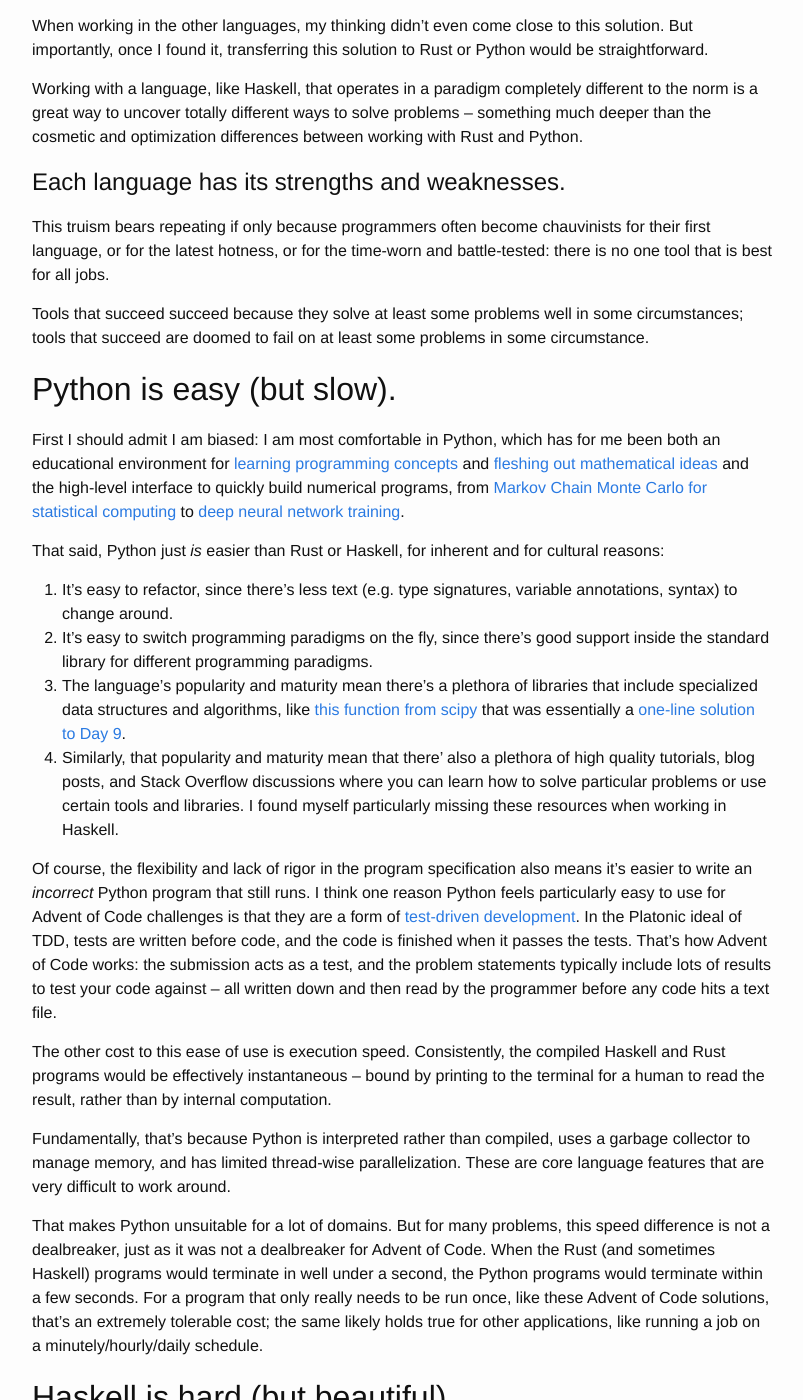
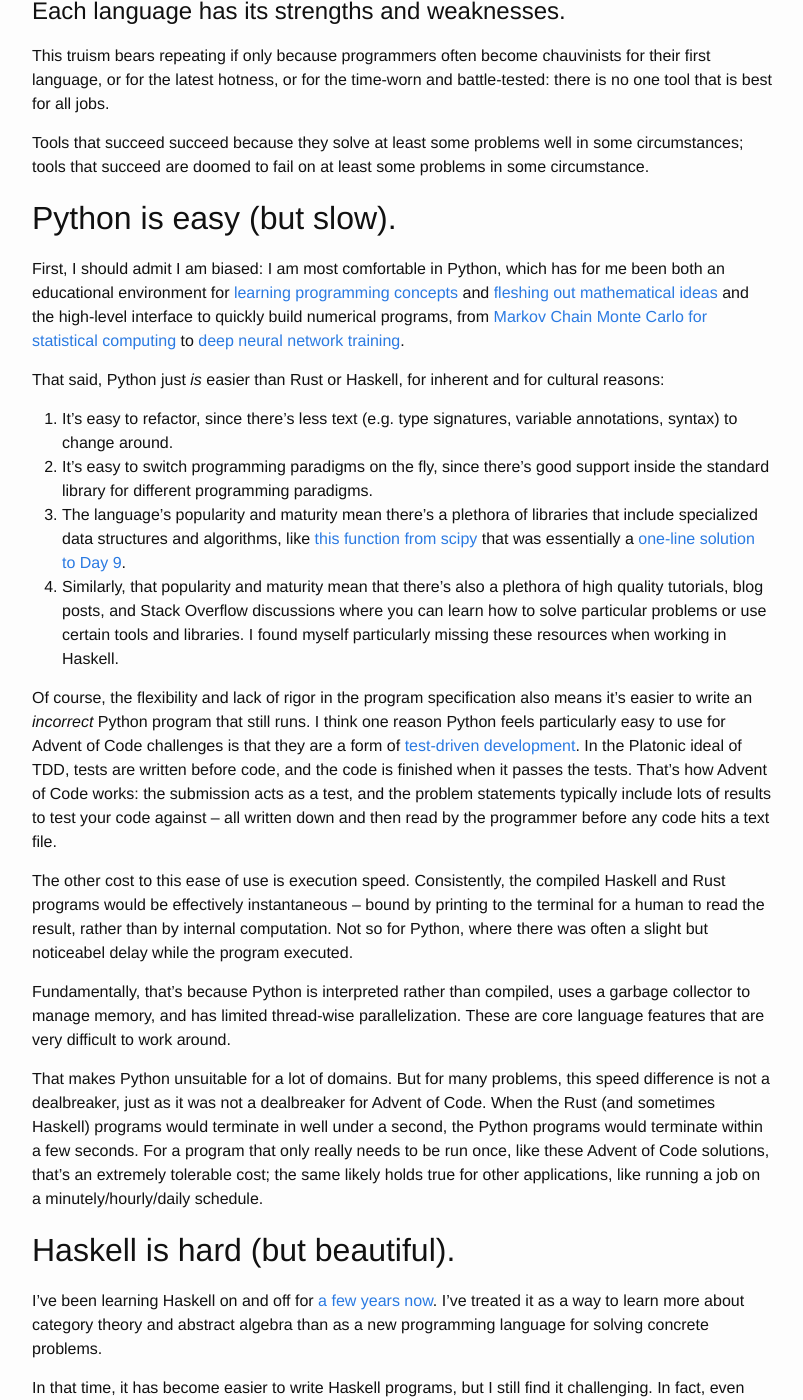
Before and after one commit to charlesfrye/charlesfrye.github.io, a Jekyll site: the page built from _posts/2021-12-31-aoc-rust-haskell.markdown, in a window 1280 px wide and 1400 px high, scrolled down 6543 px. Shown: the whole window, without its empty margins (238-1041 px from the left). Built offline with Jekyll 4.4.1, drawn with Linux system fonts in a browser that asks for light colours; formulas are drawn with MathJax 3; some of the changed text lies outside the part shown.

Commit message:
minor text fixes

```diff
--- a/_posts/2021-12-31-aoc-rust-haskell.markdown
+++ b/_posts/2021-12-31-aoc-rust-haskell.markdown
@@ -5,13 +5,13 @@
 category: programming
 ---
 
-## Different programming languages push us to write code differently.
+### Different programming languages push us to write code differently.
 
-### Python pushed me to write clean code.
+Python pushed me to write clean code.
 
-### Rust pushed me to write performant code.
+Rust pushed me to write performant code.
 
-### Haskell pushed me to solve problems differently.
+Haskell pushed me to solve problems differently.
 
 <!--exc-->
 
@@ -42,7 +42,12 @@
 I used [replit](http://replit.com/)
 to get access to persistent, web-accessible environments
 for all three languages in a unified interface.
-Links to my solutions on replit are sprinkled throughout this post.
+Links to executable versions of my solutions, hosted on replit,
+are sprinkled throughout this post.
+You can find all of the solutions
+[here](https://replit.com/@charlesfrye/),
+named `XX - langName` for `XX` in `01..08`
+and `langName` in `Python`, `Rust`, `Haskell`.
 
 Python is a loosey-goosey language:
 it's
@@ -90,25 +95,25 @@
 
 ## Different programming languages push us to write code differently.
 
-### Python pushed me to write clean code.
+Python pushed me to write clean code.
 
-### Rust pushed me to write performant code.
+Rust pushed me to write performant code.
 
-### Haskell pushed me to solve problems differently.
+Haskell pushed me to solve problems differently.
 
 ## Each language has its strengths and weaknesses.
 
-### Python is easy (but slow).
+Python is easy (but slow).
 
-### Haskell is hard (but beautiful).
+Haskell is hard (but beautiful).
 
-### Rust is fast and easy to learn (but abstraction is hard).
+Rust is fast and easy to learn (but abstraction is hard).
 
 ## Doing lots of puzzles quickly ingrained some bad habits.
 
-### I ended up copy-pasting lots of code, especially boilerplate.
+I ended up copy-pasting lots of code, especially boilerplate.
 
-### I ended up writing lots of solutions that "just worked".
+I ended up writing lots of solutions that "just worked".
 
 # Different programming languages push us to write code differently.
 
@@ -258,7 +260,9 @@
 From a Haskell perspective, that means all of the problems
 can be solved by composing two pieces:
 1. a parser that creates a data structure from the input and
-2. a [catamorphism](https://blog.sumtypeofway.com/posts/recursion-schemes-part-2.html) that consumes the data structure -- for the puzzles I completed, typically a `fold` on a list.
+2. a [catamorphism](https://blog.sumtypeofway.com/posts/recursion-schemes-part-2.html)
+that consumes the data structure and spits out the answer --
+for the puzzles I completed, typically a `fold` on a list.
 
 Framing my solutions in this way often led to very different solutions
 in Haskell than in Rust or Python -- some of which were better.
@@ -273,7 +277,7 @@
 solutions, I immediately reached for arrays:
 calculate the cost for each position for each submarine
 (then sum up and find the min/argmin).
-This solution was $$O(n^2)$$ (note the nested "for each").
+This solution was $$O(n^2)$$ -- note the nested "for each".
 
 It's perfectly feasible to program this solution in Haskell
 (probably as an
@@ -328,7 +332,7 @@
 
 ## Python is easy (but slow).
 
-First I should admit I am biased:
+First, I should admit I am biased:
 I am most comfortable in Python,
 which has for me been both an educational environment for
 [learning programming concepts](https://www.nand2tetris.org/)
@@ -354,7 +358,7 @@
 [this function from scipy](https://docs.scipy.org/doc/scipy/reference/generated/scipy.ndimage.label.html)
 that was essentially a
 [one-line solution to Day 9](https://replit.com/@charlesfrye/09-Python).
-4. Similarly, that popularity and maturity mean that there' also a
+4. Similarly, that popularity and maturity mean that there's also a
 plethora of high quality tutorials, blog posts, and Stack Overflow discussions
 where you can learn how to solve particular problems
 or use certain tools and libraries.
@@ -380,6 +384,9 @@
 would be effectively instantaneous --
 bound by printing to the terminal for a human to read the result,
 rather than by internal computation.
+Not so for Python,
+where there was often a slight but noticeabel delay
+while the program executed.
 
 Fundamentally, that's because Python is
 interpreted rather than compiled,
```
Also changed, not shown: other parts of _posts/2021-12-31-aoc-rust-haskell.markdown (+3 -10 lines).
